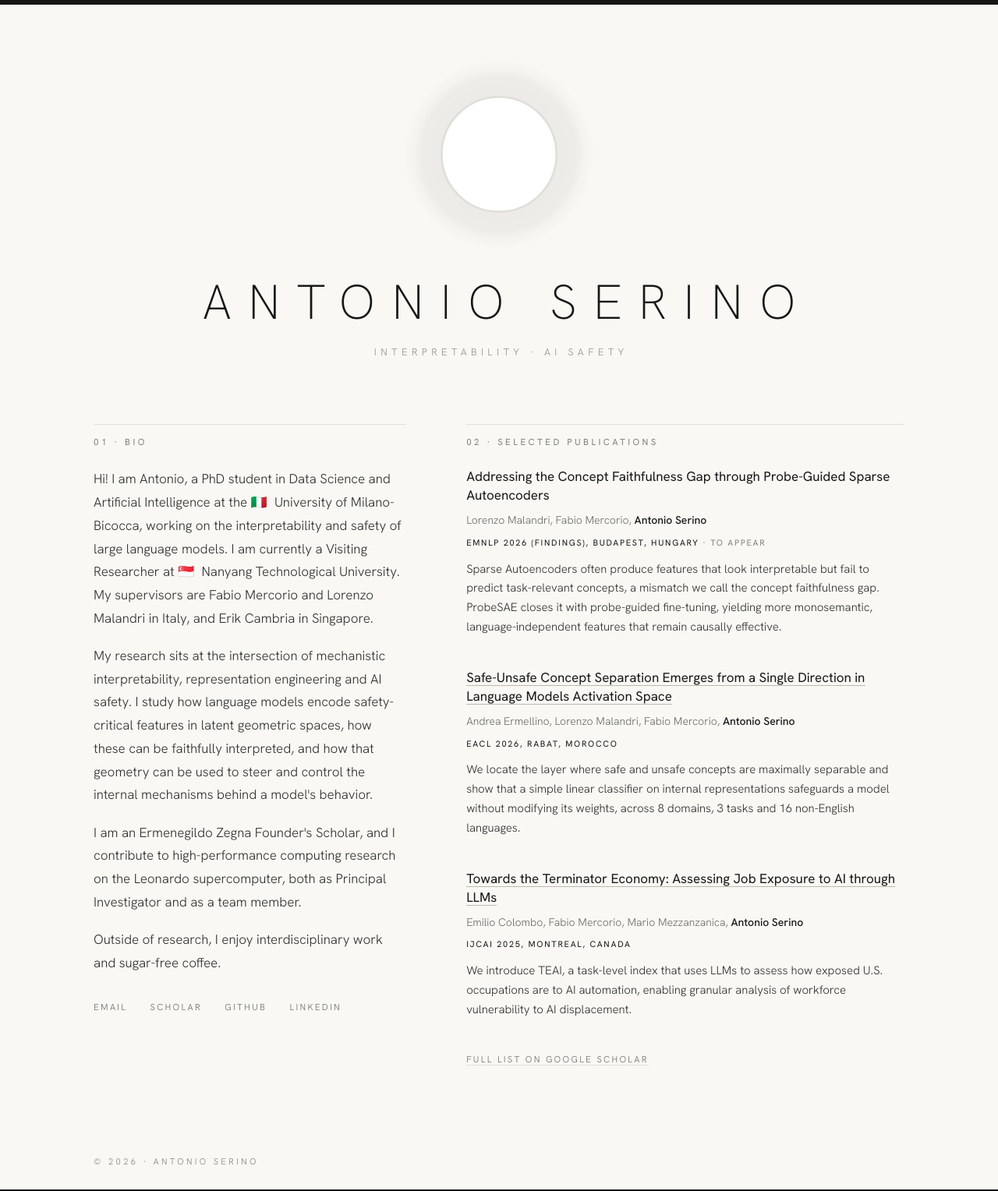
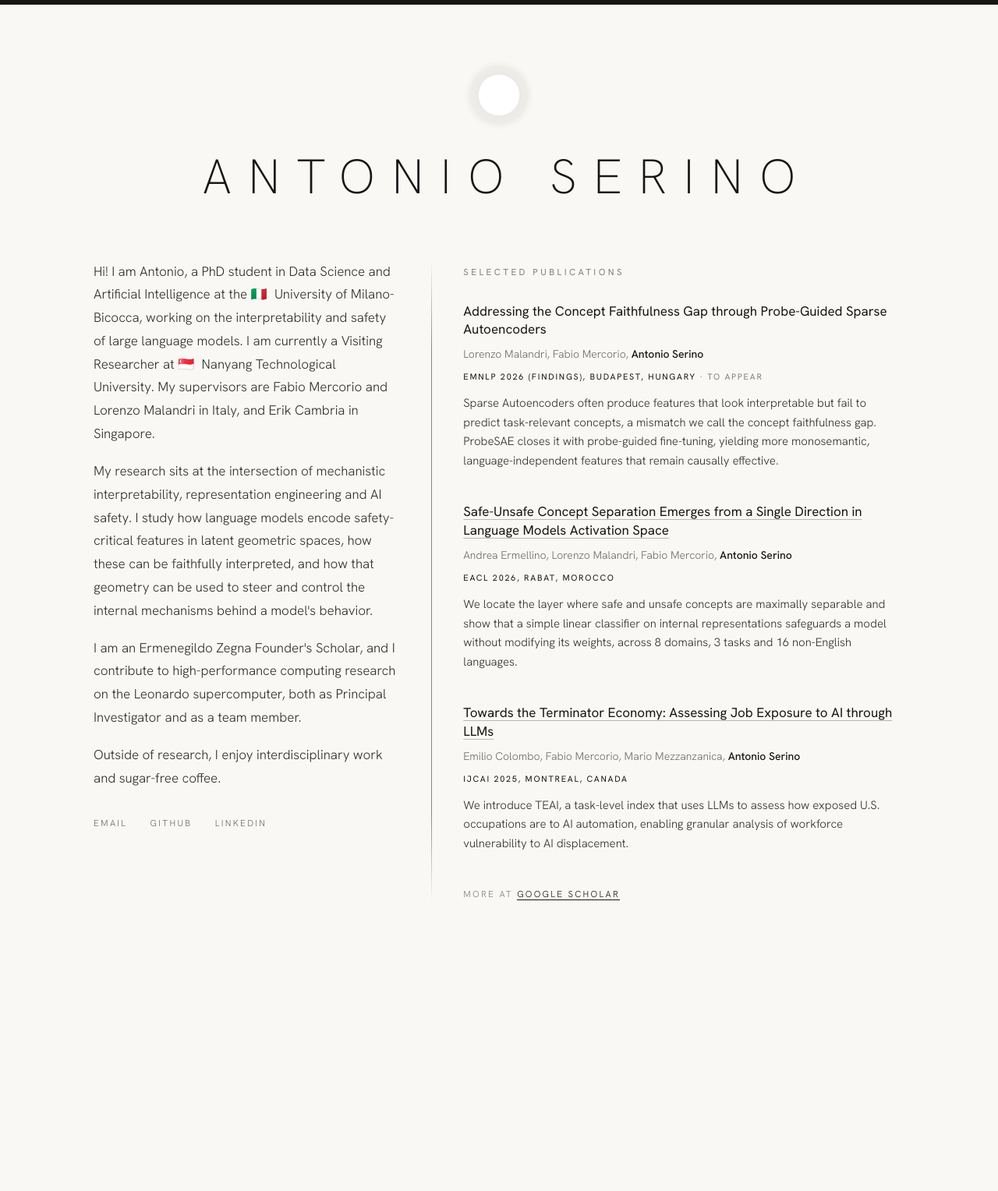
Before and after one commit to serino28/serino28.github.io, a Jekyll site: the page built from index.html, in a window 1280 px wide. Shown: the whole page at 78% size. Built offline with Jekyll 4.4.1, drawn with Linux system fonts in a browser that asks for light colours; after the commit the page ends 1246 px from its top, so only the background shows below that.

Commit message:
Strip the page down: smaller symbol, one dividing line, quieter chrome
- Symbol cut to about a third of its size
- Remove the tagline under the name, the "01 / 02" labels, the section
  rules, and the footer with its bottom rule
- Bio and publications are now divided by a single vertical line that
  fades at both ends (short horizontal line on mobile); only the right
  column keeps a title, "Selected publications"
- Close the page with "More at Google Scholar"; Scholar leaves the link
  row under the bio, which keeps Email, GitHub and LinkedIn
- 404 loses its tagline too; keep "To appear" on one line

Co-Authored-By: Claude Sonnet 5.5 <noreply@anthropic.com>

```diff
--- a/404.html
+++ b/404.html
@@ -5,6 +5,5 @@ title: "404"
 <header class="hero">
     {% include halo.html %}
     <h1 class="name">404</h1>
-    <p class="tagline">Lost in the latent space</p>
 </header>
-<p class="lost" style="text-align: center;"><a href="{{ '/' | relative_url }}">Back home</a></p>
+<p class="note" style="text-align: center;">Lost in the latent space. <a href="{{ '/' | relative_url }}">Back home</a></p>
--- a/_layouts/default.html
+++ b/_layouts/default.html
@@ -32,8 +32,5 @@
   <main class="page">
     {{ content }}
   </main>
-  <footer class="foot">
-    <div class="foot-inner">© {{ site.time | date: "%Y" }} · Antonio Serino</div>
-  </footer>
 </body>
 </html>
--- a/assets/css/style.css
+++ b/assets/css/style.css
@@ -1,5 +1,5 @@
 /* Antonio Serino: personal site.
-   One page on warm paper. Thin type, wide tracking, one quiet symbol. */
+   Warm paper, thin type, one small symbol, one line. */
 
 :root {
   --paper: #f9f8f5;
@@ -7,9 +7,8 @@
   --soft: #2f2f2c;
   --muted: #6c6c68;
   --label: #80807c;
-  --tag: #92928e;
-  --rule: #e2e1dc;
   --wide: 68rem;
+  --gutter: clamp(1.25rem, 3.2vw, 3.5rem);
   --font: 'Hanken Grotesk', 'Helvetica Neue', Helvetica, Arial, sans-serif;
 }
 
@@ -48,22 +47,22 @@ a:focus-visible {
 .page {
   max-width: var(--wide);
   margin: 0 auto;
-  padding: 0 1.5rem;
+  padding: 0 1.5rem clamp(4rem, 10vh, 7rem);
 }
 
-/* Hero: symbol, name, tagline */
+/* Hero: small symbol, name */
 .hero {
   display: flex;
   flex-direction: column;
   align-items: center;
   text-align: center;
-  padding: clamp(2.5rem, 8vh, 5.5rem) 0 clamp(3.5rem, 9vh, 6.5rem);
+  padding: clamp(2.5rem, 8vh, 5rem) 0 clamp(3rem, 8vh, 5.5rem);
 }
 
 .halo {
-  width: clamp(150px, 21vw, 240px);
+  width: clamp(60px, 7vw, 88px);
   height: auto;
-  margin-bottom: clamp(1.5rem, 4vh, 2.75rem);
+  margin-bottom: clamp(1.1rem, 3vh, 1.75rem);
   overflow: visible;
 }
 
@@ -87,31 +86,36 @@ a:focus-visible {
   text-transform: uppercase;
 }
 
-.tagline {
-  margin: 1.15rem 0 0;
-  padding-left: 0.42em;
-  font-weight: 300;
-  font-size: clamp(0.64rem, 1.6vw, 0.8rem);
-  letter-spacing: 0.42em;
-  text-transform: uppercase;
-  color: var(--tag);
-}
-
-/* Two columns: bio | publications */
+/* Two columns, divided by a single line that fades at both ends */
 .cols {
   display: grid;
   grid-template-columns: minmax(0, 5fr) minmax(0, 7fr);
-  gap: clamp(2.5rem, 6vw, 6.5rem);
   align-items: start;
 }
 
+.bio { padding-right: var(--gutter); }
+
+.pubs {
+  position: relative;
+  padding-left: var(--gutter);
+}
+
+.pubs::before {
+  content: '';
+  position: absolute;
+  top: 0;
+  bottom: 0;
+  left: 0;
+  width: 1px;
+  background: linear-gradient(to bottom, transparent, rgba(22, 22, 20, 0.5) 14%, rgba(22, 22, 20, 0.5) 86%, transparent);
+}
+
+/* Title of the right column; its line height matches the first line of the bio */
 .label {
-  margin: 0 0 1.75rem;
-  padding-top: 1rem;
-  border-top: 1px solid var(--rule);
+  margin: 0 0 1.5rem;
   font-weight: 400;
   font-size: 0.72rem;
-  line-height: 1;
+  line-height: 2.6;
   letter-spacing: 0.3em;
   text-transform: uppercase;
   color: var(--label);
@@ -171,7 +175,7 @@ a:focus-visible {
   text-transform: uppercase;
 }
 
-.pub-venue .status { color: var(--label); }
+.pub-venue .status { color: var(--label); white-space: nowrap; }
 
 .pub-abstract {
   margin: 0;
@@ -180,39 +184,38 @@ a:focus-visible {
   color: var(--soft);
 }
 
-.more {
+/* Small closing line: "More at Google Scholar", also used on the 404 */
+.note {
   margin: 0;
   font-size: 0.72rem;
   letter-spacing: 0.2em;
   text-transform: uppercase;
-}
-
-.more a { color: var(--muted); text-decoration: none; border-bottom: 1px solid var(--rule); }
-.more a:hover { color: var(--ink); border-bottom-color: var(--ink); }
-
-/* Footer, closed by a thin black rule like the top edge */
-.foot {
-  margin-top: clamp(4rem, 10vh, 7rem);
-  border-bottom: 2px solid var(--ink);
-}
-
-.foot-inner {
-  max-width: var(--wide);
-  margin: 0 auto;
-  padding: 1.4rem 1.5rem 1.6rem;
-  font-size: 0.7rem;
-  letter-spacing: 0.3em;
-  text-transform: uppercase;
   color: var(--label);
 }
 
-/* 404 */
-.lost { margin: 0; font-size: 0.72rem; letter-spacing: 0.2em; text-transform: uppercase; }
-.lost a { color: var(--muted); text-decoration: none; border-bottom: 1px solid var(--rule); }
-.lost a:hover { color: var(--ink); border-bottom-color: var(--ink); }
+.note a {
+  color: var(--ink);
+  text-decoration: none;
+  border-bottom: 1px solid var(--ink);
+}
+
+.note a:hover { border-bottom-color: transparent; }
 
 @media (max-width: 56rem) {
-  .cols { grid-template-columns: 1fr; gap: 3.5rem; }
+  .cols { grid-template-columns: 1fr; }
+  .bio { padding-right: 0; padding-bottom: 3rem; }
+  .pubs { padding-left: 0; padding-top: 3rem; }
+
+  /* the line turns horizontal and short, centered between bio and publications */
+  .pubs::before {
+    top: 0;
+    bottom: auto;
+    left: 50%;
+    width: 2.5rem;
+    height: 1px;
+    transform: translateX(-50%);
+    background: rgba(22, 22, 20, 0.5);
+  }
 }
 
 @media (prefers-reduced-motion: reduce) {
--- a/index.html
+++ b/index.html
@@ -4,13 +4,10 @@ layout: default
 <header class="hero">
     {% include halo.html %}
     <h1 class="name">Antonio Serino</h1>
-    <p class="tagline">Interpretability · AI Safety</p>
 </header>
 
 <div class="cols">
     <section class="bio">
-        <h2 class="label">01 · Bio</h2>
-
         <p>Hi! I am Antonio, a PhD student in Data Science and Artificial Intelligence at the <span class="flag">🇮🇹</span> University of
             Milano-Bicocca, working on the interpretability and safety of large language models. I am currently a
             Visiting Researcher at <span class="flag">🇸🇬</span> Nanyang Technological University. My supervisors are Fabio Mercorio and
@@ -28,8 +25,6 @@ layout: default
 
         <p class="links">
             <a href="mailto:a.serino3@campus.unimib.it">Email</a>
-            <a href="https://scholar.google.com/citations?user=Bk1BKf0AAAAJ" target="_blank"
-                rel="noopener">Scholar</a>
             <a href="https://github.com/serino28" target="_blank" rel="noopener">GitHub</a>
             <a href="https://www.linkedin.com/in/antonio-serino-881799205" target="_blank"
                 rel="noopener">LinkedIn</a>
@@ -37,7 +32,7 @@ layout: default
     </section>
 
     <section class="pubs">
-        <h2 class="label">02 · Selected publications</h2>
+        <h2 class="label">Selected publications</h2>
 
         <article class="pub">
             <h3 class="pub-title">Addressing the Concept Faithfulness Gap through Probe-Guided Sparse
@@ -75,8 +70,8 @@ layout: default
                 displacement.</p>
         </article>
 
-        <p class="more"><a href="https://scholar.google.com/citations?user=Bk1BKf0AAAAJ" target="_blank"
-                rel="noopener">Full list on Google Scholar</a></p>
+        <p class="note">More at <a href="https://scholar.google.com/citations?user=Bk1BKf0AAAAJ" target="_blank"
+                rel="noopener">Google Scholar</a></p>
     </section>
 </div>
 
```
